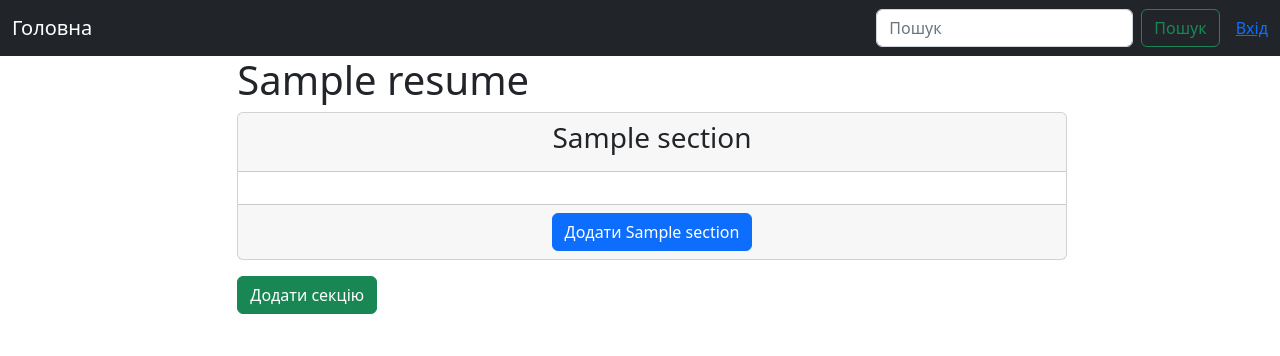
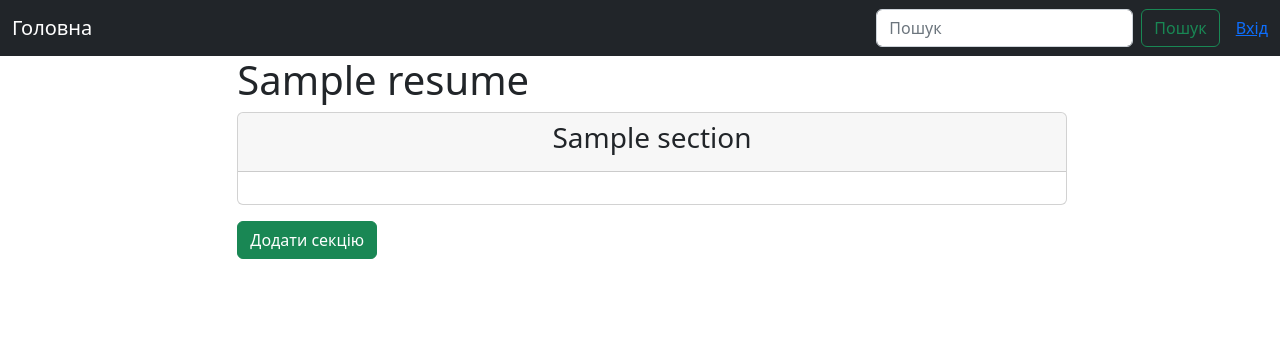
Before and after one commit to Dmitro411/-Resume_builder, a Django app: template templates/resumes/resume_detail.html in a window 1280 px wide. Shown: the top 356 px of the page. Run offline with Django 5.2, Linux system fonts and the light colour scheme; tables that the repository leaves empty hold one stand-in row (values such as "Sample post"); the template is opened without the code that fills it: values that come from a table or form of the project are taken from there, most other values are stand-ins (such as "Sample title", 1, 10 or a date in 2020).

Commit message:
fix bugs and fix resume detail page

```diff
--- a/resumes/forms.py
+++ b/resumes/forms.py
@@ -67,7 +67,7 @@ class PrivateInformationItemCreateForm(ModelForm):
         widgets = {
             "first_name": TextInput(attrs={"class": "form-control"}),
             "last_name": TextInput(attrs={"class": "form-control"}),
-            "date_of_birth": DateInput(attrs={"class": "form-control"}),
+            "date_of_birth": DateInput(attrs={"type":"date", "class": "form-control"}),
             "avatar": FileInput(attrs={"class": "form-control"}),
             "phone": TextInput(attrs={"class": "form-control"}),
             "email": TextInput(attrs={"class": "form-control"}),
--- a/templates/resumes/resume_detail.html
+++ b/templates/resumes/resume_detail.html
@@ -12,73 +12,102 @@
             <div class="card-body">
                 {# Приватна інформація #}
                 {% if section.title == "Приватна інформація" %}
-      {% for item in section.privateinformationitem.all %}
+                    {% for item in section.privateinformationitem_set.all %}
                         <div class="mb-4 p-3 border rounded shadow-sm">
                             <div class="d-flex align-items-center mb-2">
                                 {% if item.avatar %}
-          <img src="{{ item.avatar.url }}" alt="Avatar" class="rounded-circle me-3" width="60" height="60">
+                                    <img src="{{ item.avatar.url }}" alt="Avatar" class="rounded-circle me-3" width="60"
+                                         height="60">
                                 {% endif %}
                                 {% if item.first_name or item.last_name %}
                                     <h5 class="mb-0">{{ item.first_name }} {{ item.last_name }}</h5>
                                 {% endif %}
                             </div>
                             <ul class="list-unstyled mb-0">
-          {% if item.date_of_birth %}<li><strong>Дата народження:</strong> {{ item.date_of_birth }}</li>{% endif %}
-          {% if item.phone %}<li><strong>Телефон:</strong> {{ item.phone }}</li>{% endif %}
-          {% if item.email %}<li><strong>Email:</strong> {{ item.email }}</li>{% endif %}
-          {% if item.city %}<li><strong>Місто:</strong> {{ item.city }}</li>{% endif %}
-          {% if item.gender %}<li><strong>Стать:</strong> {{ item.gender }}</li>{% endif %}
-          {% if item.marital %}<li><strong>Сімейний стан:</strong> {{ item.marital }}</li>{% endif %}
-          {% if item.github_link %}<li><strong>GitHub:</strong> <a href="{{ item.github_link }}" target="_blank">{{ item.github_link }}</a></li>{% endif %}
-          {% if item.other_link %}<li><strong>Інші посилання:</strong> <a href="{{ item.other_link }}" target="_blank">{{ item.other_link }}</a></li>{% endif %}
+                                {% if item.date_of_birth %}
+                                    <li><strong>Дата народження:</strong> {{ item.date_of_birth }}</li>{% endif %}
+                                {% if item.phone %}
+                                    <li><strong>Телефон:</strong> {{ item.phone }}</li>{% endif %}
+                                {% if item.email %}
+                                    <li><strong>Email:</strong> {{ item.email }}</li>{% endif %}
+                                {% if item.city %}
+                                    <li><strong>Місто:</strong> {{ item.city }}</li>{% endif %}
+                                {% if item.gender %}
+                                    <li><strong>Стать:</strong> {{ item.get_gender_display }}</li>{% endif %}
+                                {% if item.marital %}
+                                    <li><strong>Сімейний стан:</strong> {{ item.marital }}</li>{% endif %}
+                                {% if item.github_link %}
+                                    <li><strong>GitHub:</strong> <a href="{{ item.github_link }}"
+                                                                    target="_blank">{{ item.github_link }}</a>
+                                    </li>{% endif %}
+                                {% if item.other_link %}
+                                    <li><strong>Інші посилання:</strong> <a href="{{ item.other_link }}"
+                                                                            target="_blank">{{ item.other_link }}</a>
+                                    </li>{% endif %}
                             </ul>
                         </div>
                     {% endfor %}
+                    {% if section.privateinformationitem_set.all %}
+                        <button type="button" class="btn btn-warning" data-bs-toggle="modal"
+                                data-bs-target="#personalInfoModal">
+                            Редагувати
+                        </button>
+                        <button type="button" class="btn btn-danger" data-bs-toggle="modal"
+                                data-bs-target="#deletePersonalInfoModal">
+                            Видалити
+                        </button>
+                    {% else %}
+                        <button type="button" class="btn btn-primary" data-bs-toggle="modal"
+                                data-bs-target="#personalInfoModal">
+                            Додати
+                        </button>
+                    {% endif %}
+
+                {% endif %}
+
 
                 {# Освіта #}
-    {% elif section.title == "Освіта" %}
-      {% for item in section.educationitem.all %}
+                {% if section.title == "Освіта" %}
+                    {% for item in section.educationitem_set.all %}
                         <div class="mb-4 p-3 border rounded shadow-sm">
                             <div class="d-flex align-items-center mb-2">
-          {% if item.avatar %}
-          <img src="{{ item.avatar.url }}" alt="Avatar" class="rounded-circle me-3" width="60" height="60">
-          {% endif %}
                                 {% if item.first_name or item.last_name %}
                                     <h5 class="mb-0">{{ item.first_name }} {{ item.last_name }}</h5>
                                 {% endif %}
                             </div>
                             <ul class="list-unstyled mb-0">
-          {% if item.section %}<li><strong>Секція:</strong> {{ item.section }}</li>{% endif %}
-          {% if item.institution %}<li><strong>Навчальний заклад:</strong> {{ item.institution }}</li>{% endif %}
-          {% if item.speciality %}<li><strong>Спеціальність:</strong> {{ item.speciality }}</li>{% endif %}
-          {% if item.city %}<li><strong>Місто:</strong> {{ item.city }}</li>{% endif %}
-          {% if item.degree %}<li><strong>Ступінь:</strong> {{ item.degree }}</li>{% endif %}
-          {% if item.start_year %}<li><strong>Дата початку навчання:</strong> {{ item.start_year }}</li>{% endif %}
-          {% if item.end_year %}<li><strong>Дата закінчення навчання:</strong> {{ item.end_year }}</li>{% endif %}
-          {% if item.description %}<li><strong>Опис:</strong> {{ item.description }}</li>{% endif %}
+                                {% if item.institution %}
+                                    <li><strong>Навчальний заклад:</strong> {{ item.institution }}</li>{% endif %}
+                                {% if item.speciality %}
+                                    <li><strong>Спеціальність:</strong> {{ item.speciality }}</li>{% endif %}
+                                {% if item.city %}
+                                    <li><strong>Місто:</strong> {{ item.city }}</li>{% endif %}
+                                {% if item.degree %}
+                                    <li><strong>Ступінь:</strong> {{ item.degree }}</li>{% endif %}
+                                {% if item.start_year %}
+                                    <li><strong>Дата початку навчання:</strong> {{ item.start_year }}</li>{% endif %}
+                                {% if item.end_year %}
+                                    <li><strong>Дата закінчення навчання:</strong> {{ item.end_year }}</li>{% endif %}
+                                {% if item.description %}
+                                    <li><strong>Опис:</strong> {{ item.description }}</li>{% endif %}
                             </ul>
                         </div>
                     {% endfor %}
-
-    {# Додаткові секції можна додавати тут, з власним related_name #}
+                    <button type="button" class="btn btn-primary" data-bs-toggle="modal"
+                            data-bs-target="#educationInfoModal">
+                        Додати
+                    </button>
                 {% endif %}
             </div>
 
-  <div class="card-footer text-body-secondary">
-    <button type="button" class="btn btn-primary" data-bs-toggle="modal" data-bs-target="#addModal{{ section.pk }}">
-      Додати {{ section.title }}
-    </button>
-  </div>
         </div>
     {% endfor %}
 
 
-
-
-
     <a type="button" href="{% url 'resume-section-create' resume.pk %}" class="btn btn-success">Додати секцію</a>
     {% comment %} модальне вікно, персональна інформація {% endcomment %}
-<div class="modal fade" id="personalInfoModal{{ section.pk }}" tabindex="-1" aria-labelledby="exampleModalLabel" aria-hidden="true">
+    <div class="modal fade" id="personalInfoModal" tabindex="-1" aria-labelledby="exampleModalLabel"
+         aria-hidden="true">
         <div class="modal-dialog">
             <div class="modal-content">
                 <div class="modal-header">
@@ -94,7 +123,7 @@
             <textarea class="form-control" id="message-text"></textarea>
           </div> {% endcomment %}
                         <div class="modal-footer">
-            <button type="button" class="btn btn-secondary" data-bs-dismiss="modal">Close</button>
+                            <button type="button" class="btn btn-secondary" data-bs-dismiss="modal">Закрити</button>
                             <button type="submit" class="btn btn-primary">Додати</button>
                         </div>
                     </form>
@@ -104,7 +133,8 @@
     </div>
 
     {% comment %} модальне вікно, Освіта{% endcomment %}
-<div class="modal fade" id="educationModal{{ section.pk }}" tabindex="-1" aria-labelledby="exampleModalLabel" aria-hidden="true">
+    <div class="modal fade" id="educationInfoModal" tabindex="-1" aria-labelledby="exampleModalLabel"
+         aria-hidden="true">
         <div class="modal-dialog">
             <div class="modal-content">
                 <div class="modal-header">
@@ -120,7 +150,7 @@
             <textarea class="form-control" id="message-text"></textarea>
           </div> {% endcomment %}
                         <div class="modal-footer">
-            <button type="button" class="btn btn-secondary" data-bs-dismiss="modal">Close</button>
+                            <button type="button" class="btn btn-secondary" data-bs-dismiss="modal">Закрити</button>
                             <button type="submit" class="btn btn-primary">Додати</button>
                         </div>
                     </form>
```
Also changed, not shown: resumes/views.py (+8 -1 lines). Lines whose indentation alone changed are shown as unchanged.
